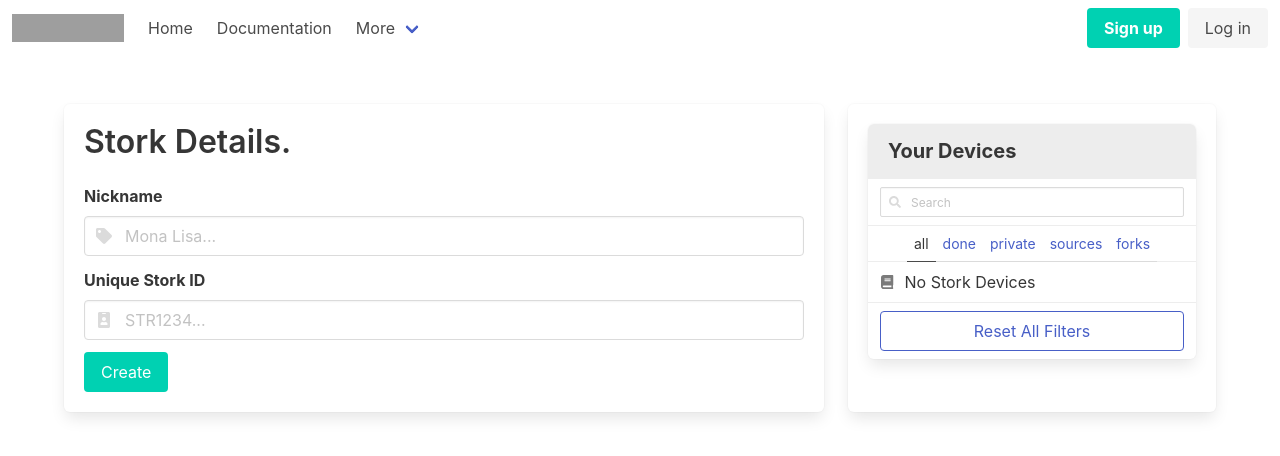
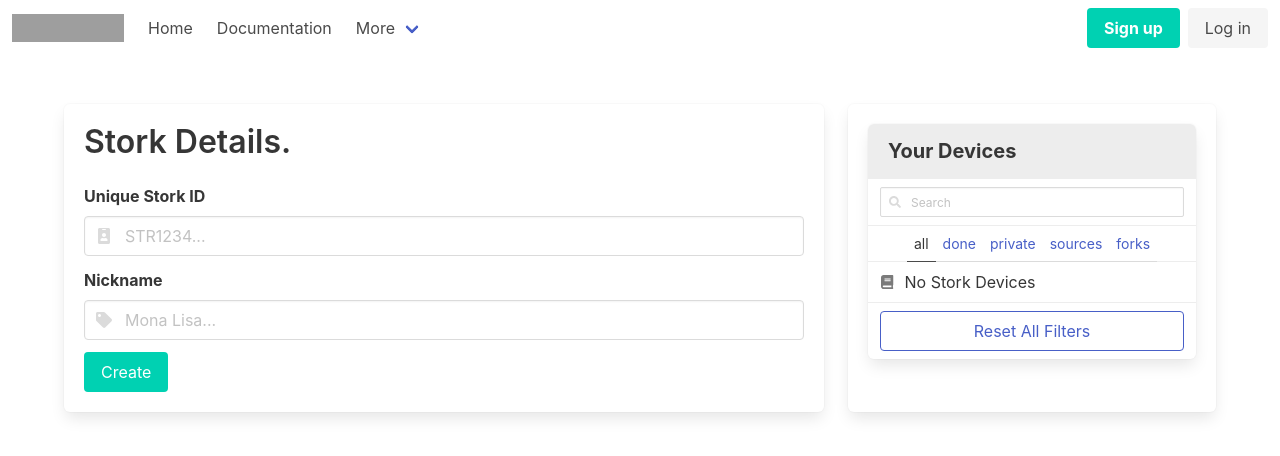
Before and after one commit to lukehalley/StorkWebService, an Angular app in the folder stork-web-app-service/: page / in a window 1280 px wide. Shown: the top 456 px of the page. Built offline with nearby package versions, Linux system fonts and the light colour scheme; grey boxes are pictures that could not be loaded.

Commit message:
stork model done

```diff
--- a/stork-web-app-service/src/app/app.component.ts
+++ b/stork-web-app-service/src/app/app.component.ts
@@ -1,4 +1,6 @@
 import { Component } from '@angular/core';
+
+import { Stork } from './storks/stork.model';
 
 @Component({
   selector: 'app-root',
@@ -6,7 +8,7 @@ import { Component } from '@angular/core';
   styleUrls: ['./app.component.css']
 })
 export class AppComponent {
-  storedStorks = [];
+  storedStorks: Stork[] = [];
 
   onStorkAdded(stork) {
     this.storedStorks.push(stork);
--- a/stork-web-app-service/src/app/storks/stork-create/stork-create.component.html
+++ b/stork-web-app-service/src/app/storks/stork-create/stork-create.component.html
@@ -1,10 +1,10 @@
-<!-- <div class="field">
-    <label class="label">Label</label>
-    <div class="control">
-      <input class="input" type="text" placeholder="Text input">
-    </div>
-  </div> -->
-
+<div class="field">
+  <label class="label">Unique Stork ID</label>
+  <p class="control has-icons-left">
+    <input class="input" type="text" [(ngModel)]="enteredStork_id" placeholder="STR1234..." />
+    <span class="icon is-small is-left"> <i class="fas fa-id-badge"></i> </span>
+  </p>
+</div>
 <div class="field">
   <label class="label">Nickname</label>
   <p class="control has-icons-left has-icons-right">
@@ -13,12 +13,5 @@
   </p>
 </div>
 <div class="field">
-  <label class="label">Unique Stork ID</label>
-  <p class="control has-icons-left">
-    <input class="input" type="text" [(ngModel)]="enteredStorkID" placeholder="STR1234..." />
-    <span class="icon is-small is-left"> <i class="fas fa-id-badge"></i> </span>
-  </p>
-</div>
-<div class="field">
   <p class="control"><button class="button is-primary" (click)="onAddStork()">Create</button></p>
 </div>
--- a/stork-web-app-service/src/app/storks/stork-create/stork-create.component.ts
+++ b/stork-web-app-service/src/app/storks/stork-create/stork-create.component.ts
@@ -1,19 +1,20 @@
 import { Component, EventEmitter, Output } from '@angular/core';
+
+import { Stork } from '../stork.model';
 
 @Component({
   selector: 'app-stork-create',
   templateUrl: './stork-create.component.html'
 })
 export class StorkCreateComponent {
-
+  enteredStork_id = '';
   enteredNickname = '';
-  enteredStorkID = '';
-  @Output() storkCreated = new EventEmitter();
+  @Output() storkCreated = new EventEmitter<Stork>();
 
   onAddStork() {
-    const stork = {
-      nickname: this.enteredNickname,
-      storkid: this.enteredStorkID
+    const stork: Stork = {
+      stork_id: this.enteredStork_id,
+      nickname: this.enteredNickname
     };
     this.storkCreated.emit(stork);
   }
--- /dev/null
+++ b/stork-web-app-service/src/app/storks/stork.model.ts
@@ -0,0 +1,4 @@
+export interface Stork {
+  stork_id: string;
+  nickname: string;
+}
```
Also changed, not shown: stork-web-app-service/src/app/storks/stork-list/stork-list.component.ts (+3 -16 lines).
